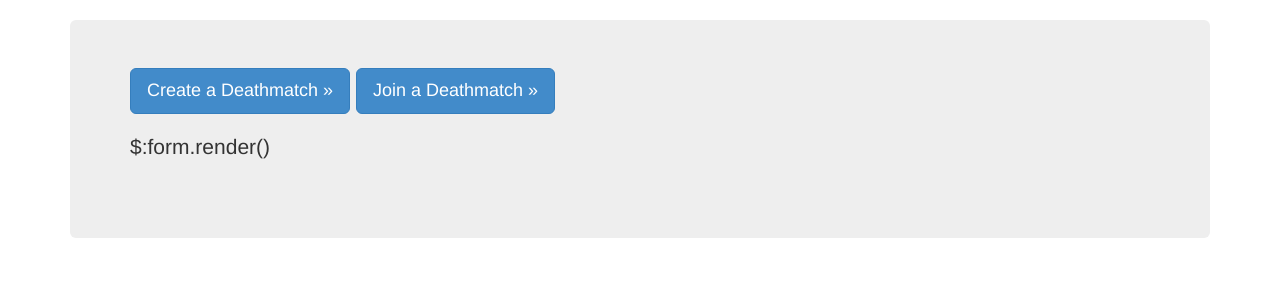
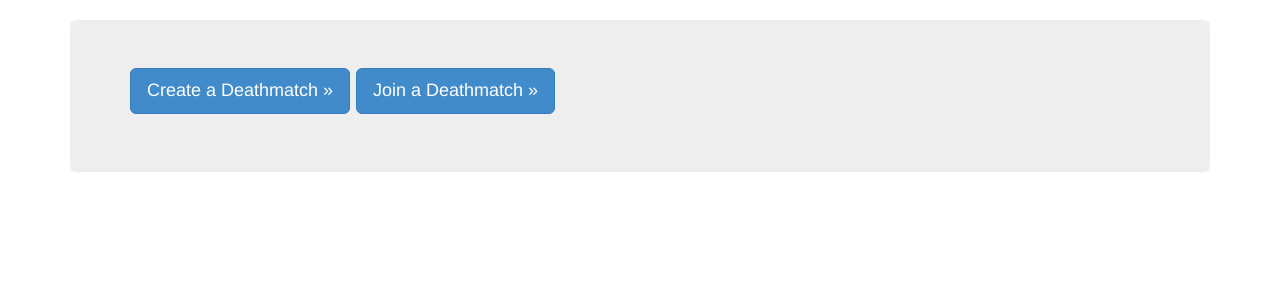
Before and after one commit to funmibifashina/websassins, a Python web app: template templates/index.html in a window 1280 px wide. Shown: the part 72-372 px from the top of the page. Run offline with Jinja, Linux system fonts and the light colour scheme; the template is opened without the code that fills it, so the values that code supplies are empty; some libraries are stand-ins or nearby versions.

Commit message:
Returning index to buttons of old

```diff
--- a/app.py
+++ b/app.py
@@ -31,8 +31,8 @@
 
 # Form that handles the buttons on the index page
 landing = form.Form(
-    form.Button('create'),
-    form.Button('join'),
+    form.Button('Create a Deathmatch', class_='btn btn-lg btn-primary'),
+    form.Button('Join a Deathmatch', class_='btn btn-lg btn-primary'),
 )
 
 class index:
--- a/templates/index.html
+++ b/templates/index.html
@@ -76,9 +76,6 @@
         <p>
           <a class="btn btn-lg btn-primary" href="createdeath" role="button">Create a Deathmatch &raquo;</a>
           <a class="btn btn-lg btn-primary" href="join" role="button">Join a Deathmatch &raquo;</a>
-          <form method="POST">
-            $:form.render()
-          </form>
         </p>
       </div>
 
```
